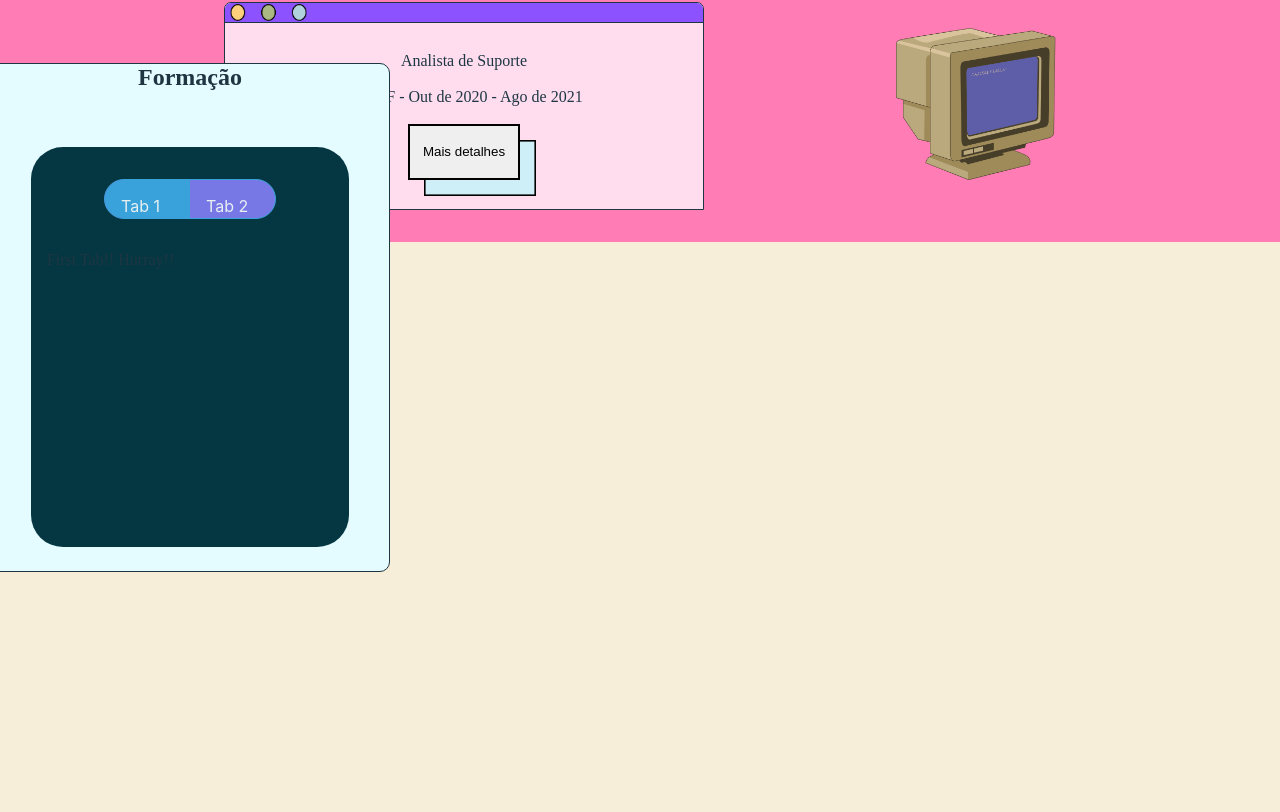
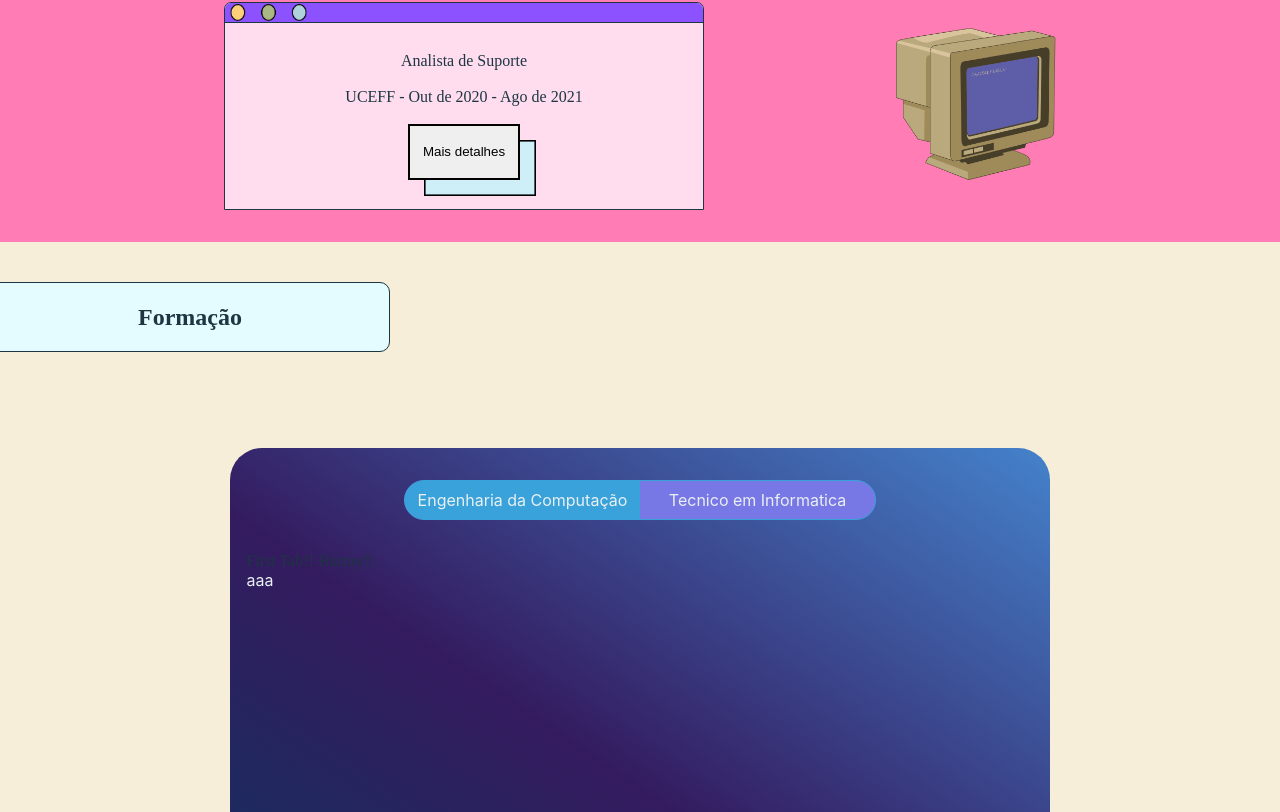
Before and after one commit to Jeje-Gab/Portifolio-React, a React (Create React App) app in the folder meu-projeto/: page / in a window 1280 px wide. Shown: the part 1708-2520 px from the top of the page. Built offline with nearby package versions, Linux system fonts and the light colour scheme.

Commit message:
Adição de estilo ao tabs

```diff
--- a/meu-projeto/src/Components/College/College.css
+++ b/meu-projeto/src/Components/College/College.css
@@ -4,7 +4,7 @@
   justify-content: center;
 }
 
-.TitleCollege h1{
+.TitleCollege h1 {
   color: #7872E6;
 }
 
@@ -23,7 +23,6 @@
 
 
 .base-title {
-  height: 150px;
   display: flex;
   flex-wrap: wrap;
   justify-content: center;
@@ -74,8 +73,12 @@
   padding: 2rem 1rem;
   color: #e8f0f2;
   border-radius: 2rem;
+  background: rgb(27, 44, 95);
+  background: linear-gradient(34deg, rgba(27, 44, 95, 1) 0%, rgba(52, 27, 95, 1) 35%, rgba(68, 130, 203, 1) 100%);
+}
 
-  @media (max-width: 769px) {
+@media(max-width: 769px) {
+  .Tabs {
     padding: 2rem 0;
   }
 }
@@ -97,13 +100,15 @@ ul.nav {
 
 ul.nav li {
   width: 50%;
-  padding: 1rem;
+  padding: 0.2rem;
   list-style: none;
   text-align: center;
   cursor: pointer;
   transition: all 0.7s;
   border-bottom-left-radius: 2rem;
   border-top-left-radius: 2rem;
+  align-items: center;
+  justify-content: center;
 }
 
 ul.nav li:nth-child(2) {
--- a/meu-projeto/src/Components/College/College.jsx
+++ b/meu-projeto/src/Components/College/College.jsx
@@ -8,9 +8,9 @@ function College() {
       <div className="base-title">
         <div className="college-title">
           <h1>Formação</h1>
-            <Tabs/>
         </div>
       </div>
+      <Tabs />
     </section>
   )
 }
--- a/meu-projeto/src/Components/College/FirstTab.js
+++ b/meu-projeto/src/Components/College/FirstTab.js
@@ -5,6 +5,7 @@ const FirstTab = () => {
     <div className="FirstTab">
       <p>First Tab!! Hurray!!</p>
       {/* First tab content will go here */}
+        aaa
     </div>
   );
 };
--- a/meu-projeto/src/Components/College/Tabs.js
+++ b/meu-projeto/src/Components/College/Tabs.js
@@ -20,13 +20,13 @@ const Tabs = () => {
           className={activeTab === "tab1" ? "active" : ""}
           onClick={handleTab1}
         >
-          Tab 1
+          Engenharia da Computação
         </li>
         <li
           className={activeTab === "tab2" ? "active" : ""}
           onClick={handleTab2}
         >
-          Tab 2
+          Tecnico em Informatica
         </li>
       </ul>
       <div className="outlet">
```
